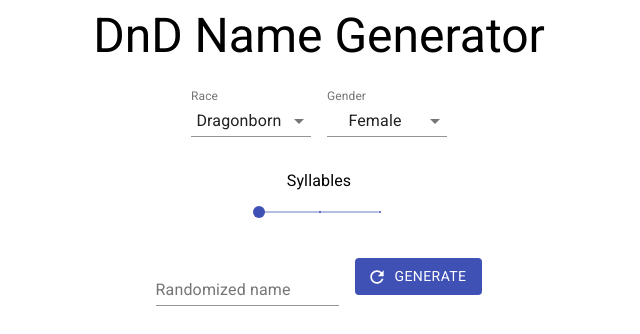
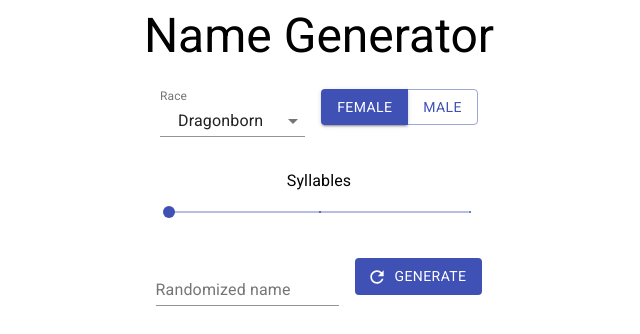
Before and after one commit to mvlasaty23/dnd-name-generator-pwa, a React (Create React App) app: page / in a window 1280 px wide. Shown: the top 334 px of the page, without its empty margins (321-961 px from the left). Built offline with nearby package versions, Linux system fonts and the light colour scheme.

Commit message:
center name list, refactor gender button

```diff
--- a/src/App.tsx
+++ b/src/App.tsx
@@ -1,5 +1,6 @@
 import {
   Button,
+  ButtonGroup,
   createStyles,
   FormControl,
   Grid,
@@ -48,8 +49,21 @@ const useStyles = makeStyles((theme: Theme) =>
       margin: theme.spacing(1),
       minWidth: 120,
     },
+    raceSelect: {
+      margin: theme.spacing(1),
+      minWidth: 145,
+    },
+    syllablesSlider: {
+      margin: theme.spacing(1),
+      minWidth: 300,
+    },
     genratedNameListing: {
+      margin: 'auto',
+      maxHeight: 'calc(40vh - 5px)',
+      maxWidth: 360,
       backgroundColor: theme.palette.background.paper,
+      position: 'relative',
+      overflow: 'auto',
     },
   }),
 );
@@ -63,14 +77,10 @@ function App() {
   };
 
   const [gender, setGender] = React.useState(genderToSelectMapping[0].value);
-  const handleGenderChange = (event: React.ChangeEvent<{ value: unknown }>) => {
-    setGender(event.target.value as Gender);
-  };
 
   const [syllablesCount, setSyllablesCount] = React.useState(2);
-  const handleSyllablesCountChange = (event: React.ChangeEvent<any>, value: number | number[]) => {
+  const handleSyllablesCountChange = (event: React.ChangeEvent<any>, value: number | number[]) =>
     setSyllablesCount(value as number);
-  };
 
   type NameAndLanguage = { name: string; language: string };
   const [generatedNames, setGeneratedNames] = React.useState([] as NameAndLanguage[]);
@@ -81,20 +91,20 @@ function App() {
       setGeneratedNames([{ name: name.name, language: name.language }, ...generatedNames]);
     }
     setName({
-      name: generateRandomName(syllablesCount, languages[race], 'male'),
+      name: generateRandomName(syllablesCount, languages[race], gender),
       language: raceToLanguage[race],
     });
   };
 
   return (
     <main className={classes.app}>
-      <Typography variant="h3" component="h2" gutterBottom>
-        DnD Name Generator
+      <Typography variant="h3" component="h3" gutterBottom>
+        Name Generator
       </Typography>
       <form>
         <Grid container spacing={2}>
           <Grid item xs={12}>
-            <FormControl className={classes.formControl}>
+            <FormControl className={classes.raceSelect}>
               <InputLabel id="race-select-label">Race</InputLabel>
               <Select labelId="race-select-label" id="race-select" value={race} onChange={handleRaceChange}>
                 {raceToSelectMapping.map((race) => (
@@ -105,18 +115,22 @@ function App() {
               </Select>
             </FormControl>
             <FormControl className={classes.formControl}>
-              <InputLabel id="gender-select-label">Gender</InputLabel>
-              <Select labelId="gender-select-label" id="gender-select" value={gender} onChange={handleGenderChange}>
+              <ButtonGroup color="primary" aria-label="outlined primary button group">
                 {genderToSelectMapping.map(({ name, value }) => (
-                  <MenuItem key={value} value={value}>
+                  <Button
+                    key={value}
+                    variant={gender === value ? 'contained' : 'outlined'}
+                    color="primary"
+                    onClick={() => setGender(value)}
+                  >
                     {name}
-                  </MenuItem>
+                  </Button>
                 ))}
-              </Select>
+              </ButtonGroup>
             </FormControl>
           </Grid>
           <Grid item xs={12}>
-            <FormControl className={classes.formControl}>
+            <FormControl className={classes.syllablesSlider}>
               <Typography id="syllables-slider" gutterBottom>
                 Syllables
               </Typography>
```
